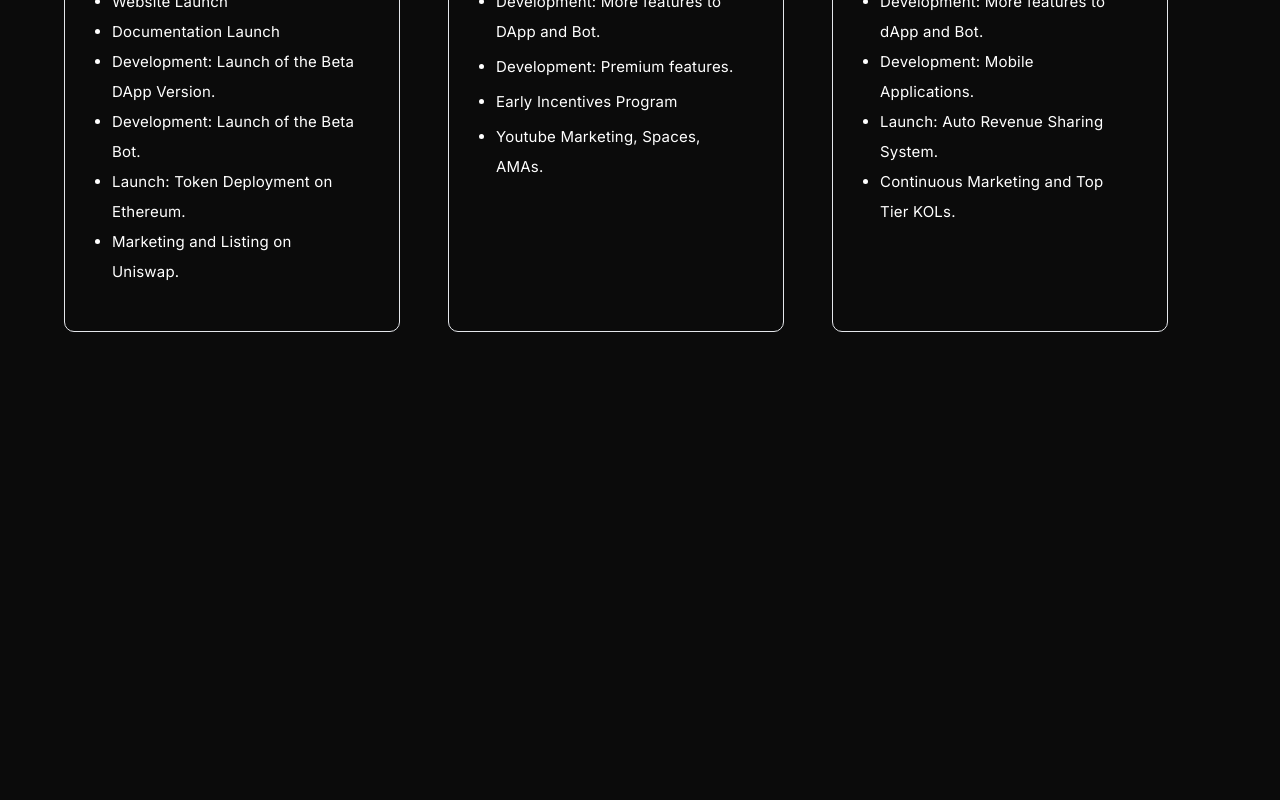
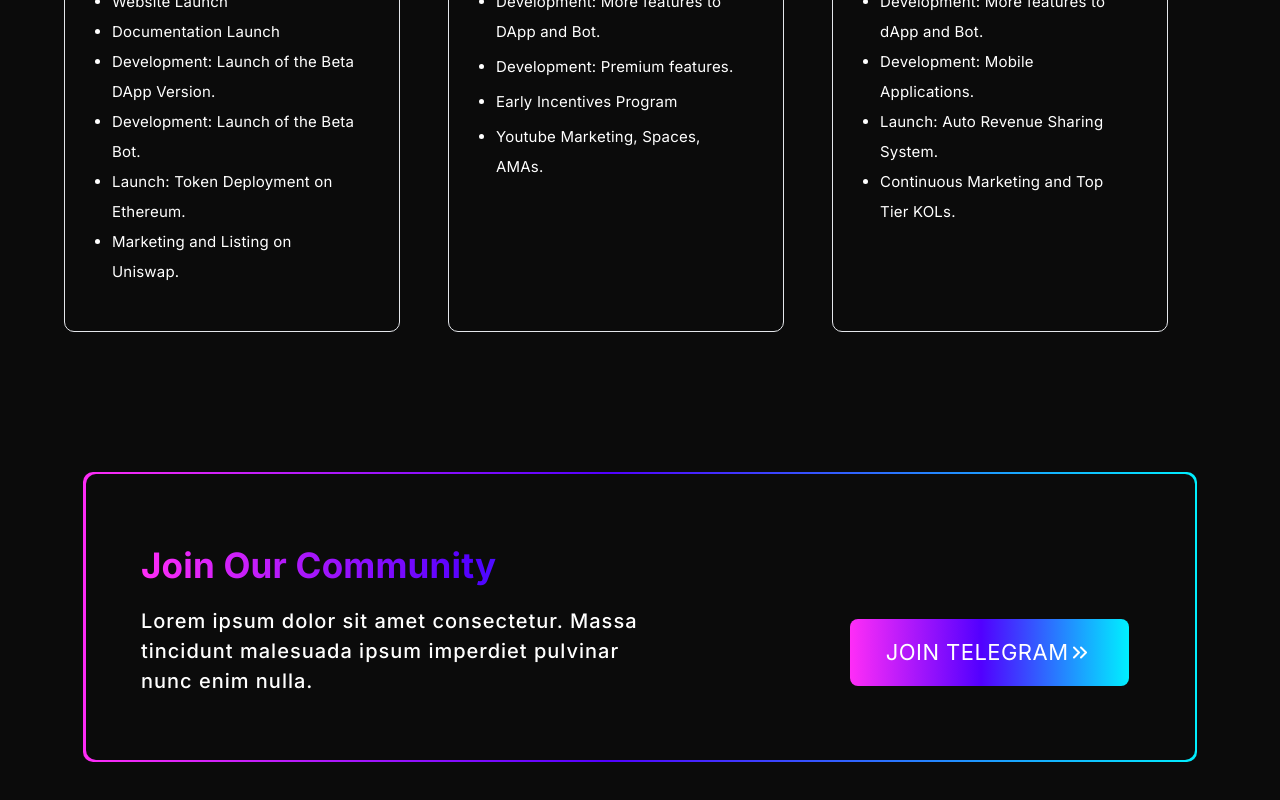
Before and after one commit to chayilDeborah/decentrapayai, a Next.js app: page / in a window 1280 px wide. Shown: the part 3925-4725 px from the top of the page. Before the commit the page ends 4257 px from the top, so only its background shows below. Built offline with nearby package versions, Linux system fonts and the light colour scheme.

Commit message:
feat: create and complete community

```diff
--- /dev/null
+++ b/app/components/Community.tsx
@@ -0,0 +1,26 @@
+import Image from 'next/image'
+import React from 'react';
+import forward from '../assets/forward.svg'
+
+const Community = () => {
+  return (
+    <main className='flex justify-center lg:mt-[140px] lg:mb-[200px] '>
+        <section className='lg:w-[87%] rounded-[10px] grad p-[2.3px]  '>
+        <div className='flex justify-center rounded-[10px] bg-[#0b0b0b] h-full w-full'>
+            <div className='w-[90%] lg:mt-[70px] flex '>
+                <div className='w-[71%] '>
+                    <h1 className='leverage font-extrabold lg:text-[35px] leading-[42.3px] tracking-[0.2px]  lg:mb-[20px] '>Join Our Community</h1>
+                    <p className='text-[#FFFFFF] font-medium lg:text-[20px] lg:leading-[30px] tracking-[1px] lg:w-[75%] mb-[64px] '>Lorem ipsum dolor sit amet consectetur. Massa tincidunt malesuada ipsum imperdiet pulvinar nunc enim nulla. </p>
+                </div>
+                <button className='flex lg:w-[279px] h-[67px] rounded-[8px] my-auto text-[#FFFFFF] justify-center items-center grad'>
+                    <h2 className='lg:text-[22px] lg:leading-[26.6px] tracking-[0.46px] '>JOIN TELEGRAM</h2>
+                    <Image src={forward} alt='icon' className='' />
+                </button>
+            </div>
+        </div>
+        </section>
+    </main>
+  )
+}
+
+export default Community
--- a/app/components/Homepage.tsx
+++ b/app/components/Homepage.tsx
@@ -5,6 +5,7 @@ import About from './About'
 import Features from './Features'
 import Tokenomics from './Tokenomics'
 import Roadmap from './Roadmap'
+import Community from './Community'
 
 const Homepage = () => {
   return (
@@ -16,6 +17,7 @@ const Homepage = () => {
         <Features />
         <Tokenomics />
         <Roadmap />
+        <Community />
     </main>
     </>
   )
```
